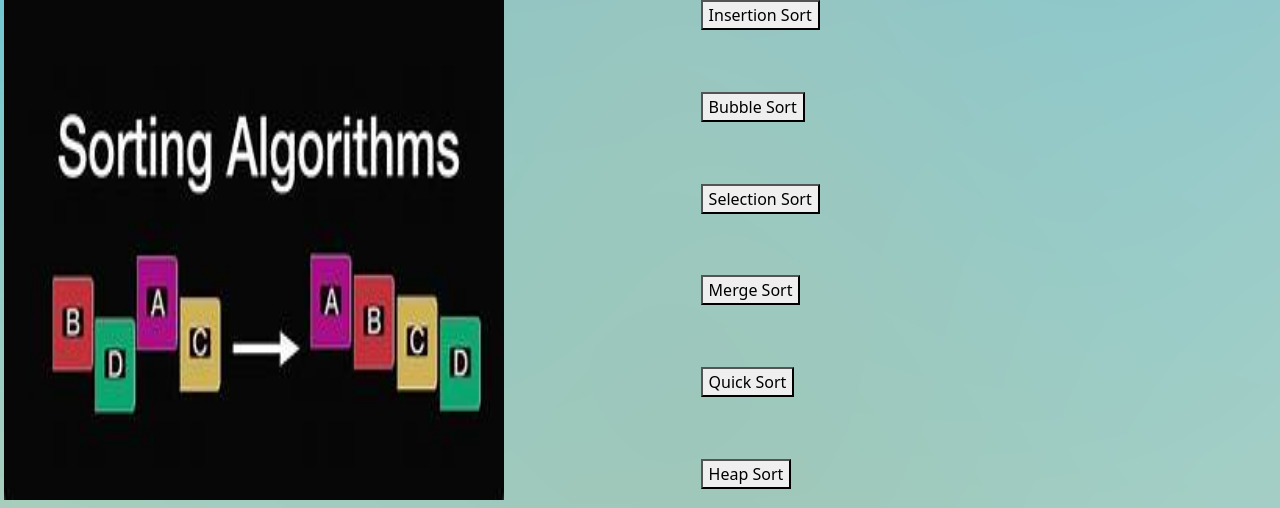
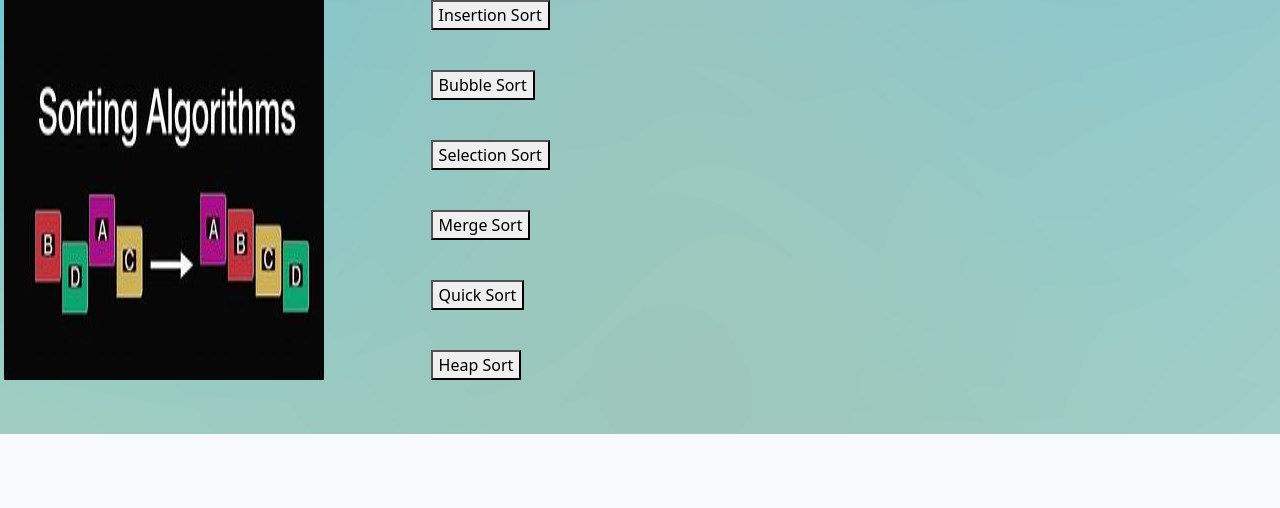
Before and after one commit to Akash1patel/GoViz, a plain HTML site: page list.html in a window 1280 px wide. Shown: the top 508 px of the page. Drawn offline with nearby package versions, Linux system fonts and the light colour scheme; files whose address does not match are found by name.

Commit message:
Update list.html

```diff
--- a/list.html
+++ b/list.html
@@ -9,8 +9,9 @@
   <div class="d-inline-flex gap-1">
   <body background="D:\Minor Project\Aadrika\background-1.jpg">
 </div>
-    <div class="d-inline-flex gap-1">
-        <img src="so_i.jpeg" height="500" width="500">
+    <div class="d-inline-flex gap-1 img-fluid">
+      <img src="so_i.jpeg" alt="Responsive Image" class="img-fluid">
+        <!--<img src="so_i.jpeg" height="500" width="500">-->
         <div class="d-grid gap-2 col-6 mx-auto justify-content-md-end">
 
 
```
